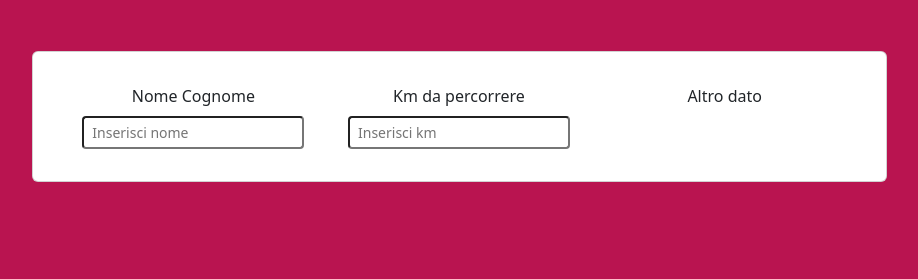
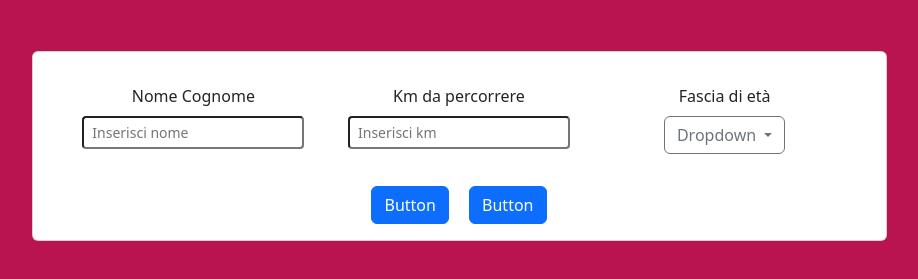
Before and after one commit to alessandro-sartini/js-biglietto-treno-form, a plain HTML site: page index.html in a window 1280 px wide. Shown: the part 69-348 px from the top of the page, without its empty margins (181-1099 px from the left). Drawn offline with nearby package versions, Linux system fonts and the light colour scheme.

Commit message:
Add first schedule

```diff
--- a/index.html
+++ b/index.html
@@ -5,6 +5,10 @@
     <meta name="viewport" content="width=device-width, initial-scale=1.0">
     <title>Biglietto treno</title>
     <link rel="icon" href="favicon.ico" type="image/x-icon">
+
+    <!-- boostrap -->
+    <link rel="stylesheet" href="https://cdn.jsdelivr.net/npm/bootstrap@5.3.3/dist/css/bootstrap.min.css">
+
 
     <!-- reset css -->
     <link rel="stylesheet" href="./css/reset.css">
@@ -43,6 +47,9 @@
             </div> -->
             <div class="container">
                 <div class="row gx-3 gy-3 m-3">
+
+
+
                     <!-- Primo blocco -->
                     <div class="col-md-4">
                         <div class="mb-3">
@@ -50,6 +57,10 @@
                             <input type="text" class="form-control-sm" placeholder="Inserisci nome" aria-label="Nome Cognome">
                         </div>
                     </div>
+
+
+
+
                     <!-- Secondo blocco -->
                     <div class="col-md-4">
                         <div class="mb-3">
@@ -57,22 +68,35 @@
                             <input type="text" class="form-control-sm" placeholder="Inserisci km" aria-label="Km da percorrere">
                         </div>
                     </div>
-                    <!-- Terzo blocco -->
-                    <div class="col-md-4">
-                        <div class="mb-3">
-                            <label class="form-label">Altro dato</label>
-
-                            <ul class="dropdown-menu">
 
 
-                                <li><a class="dropdown-item" href="#">Action</a></li>
-                                <li><a class="dropdown-item" href="#">Another action</a></li>
-                                <li><a class="dropdown-item" href="#">Something else here</a></li>
-                                <li><a class="dropdown-item" href="#">Separated link</a></li>
 
-                            </ul>
+                    <!-- Terzo blocco -->
+                    <div class="col-md-4 d-flex flex-column">
+                        <div class="mb-3">
+                            <label class="form-label">Fascia di età</label>
+                            <div class="dropdown">
+                                <button class="btn btn-outline-secondary dropdown-toggle" type="button" data-bs-toggle="dropdown" aria-expanded="false">
+                                    Dropdown
+                                </button>
+                                <ul class="dropdown-menu">
+                                    <li><a class="dropdown-item" href="#">Action</a></li>
+                                    <li><a class="dropdown-item" href="#">Another action</a></li>
+                                    <li><a class="dropdown-item" href="#">Something else here</a></li>
+                                    <li><hr class="dropdown-divider"></li>
+                                    <li><a class="dropdown-item" href="#">Separated link</a></li>
+                                </ul>
+                            </div>
                         </div>
                     </div>
+
+                    <div class="d-grid gap-2 d-md-block">
+                        <button class="btn btn-primary mx-2" type="button">Button</button>
+                        <button class="btn btn-primary mx-2" type="button">Button</button>
+                      </div>
+
+
+
                 </div>
             </div>
 
@@ -89,9 +113,7 @@
 
 
 
-
+     <!-- Bootstrap JS -->
+     <script src="https://cdn.jsdelivr.net/npm/bootstrap@5.3.3/dist/js/bootstrap.bundle.min.js"></script>
 </body>
-
-<link rel="stylesheet" href="https://cdn.jsdelivr.net/npm/bootstrap@5.3.3/dist/css/bootstrap.min.css">
-<script src="https://cdn.jsdelivr.net/npm/bootstrap@5.3.3/dist/js/bootstrap.min.js" integrity="sha384-0pUGZvbkm6XF6gxjEnlmuGrJXVbNuzT9qBBavbLwCsOGabYfZo0T0to5eqruptLy" crossorigin="anonymous"></script><script src="./main.js"></script>
 </html>
```
